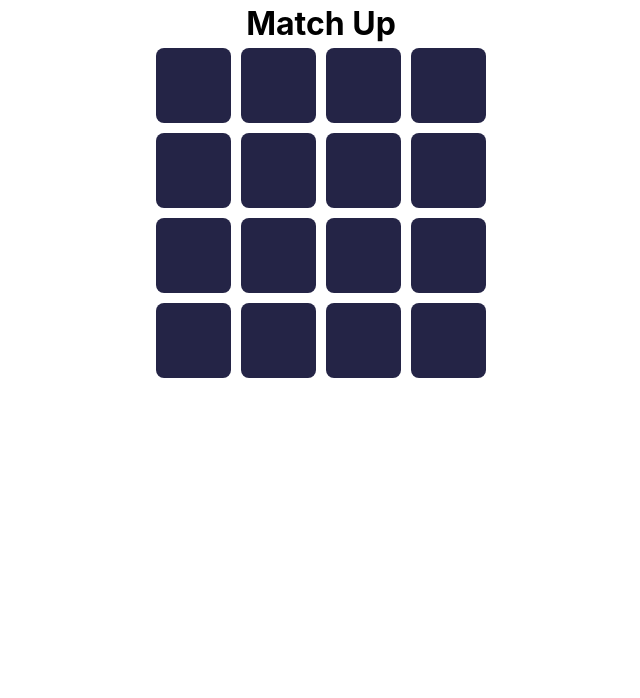
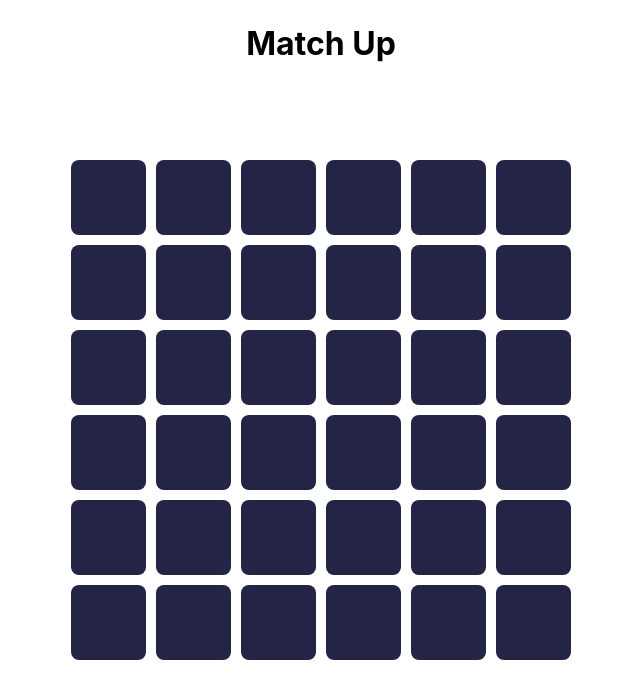
Before and after one commit to sprajams/match-up, a React (Create React App) app: page / in a window 1280 px wide. Shown: the top 698 px of the page, without its empty margins (319-959 px from the left). Built offline with nearby package versions, Linux system fonts and the light colour scheme.

Commit message:
centering of app, replay button stylings

```diff
--- a/src/App.css
+++ b/src/App.css
@@ -1,42 +1,11 @@
 .App {
   text-align: center;
+  height: 100%;
+  padding: 20px;
+}
+.inner {
   display: flex;
-  flex-direction: column;
   justify-content: center;
   align-items: center;
+  height: 90%;
 }
-
-.App-logo {
-  height: 40vmin;
-  pointer-events: none;
-}
-
-@media (prefers-reduced-motion: no-preference) {
-  .App-logo {
-    animation: App-logo-spin infinite 20s linear;
-  }
-}
-
-.App-header {
-  background-color: #282c34;
-  min-height: 100vh;
-  display: flex;
-  flex-direction: column;
-  align-items: center;
-  justify-content: center;
-  font-size: calc(10px + 2vmin);
-  color: white;
-}
-
-.App-link {
-  color: #61dafb;
-}
-
-@keyframes App-logo-spin {
-  from {
-    transform: rotate(0deg);
-  }
-  to {
-    transform: rotate(360deg);
-  }
-}
--- a/src/App.js
+++ b/src/App.js
@@ -5,7 +5,9 @@ function App() {
   return (
     <div className="App">
       <h1>Match Up</h1>
-      <Board />
+      <div className="inner">
+        <Board />
+      </div>
     </div>
   );
 }
--- a/src/components/Board/index.jsx
+++ b/src/components/Board/index.jsx
@@ -1,5 +1,6 @@
-import { useState, useEffect } from "react";
+import { useState, useEffect, useCallback } from "react";
 import Card from "../Card";
+import End from "../End";
 import styles from "./styles.module.scss";
 
 const Board = () => {
@@ -18,15 +19,18 @@ const Board = () => {
     }
     return arr;
   };
-
-  useEffect(() => {
+  const startGame = useCallback(() => {
     let array = [];
-    for (let i = 1; i <= 8; i++) {
+    for (let i = 1; i <= 18; i++) {
       array.push(i);
       array.push(i);
     }
     setDeck(shuffleCards(array));
   }, []);
+
+  useEffect(() => {
+    startGame();
+  }, [startGame]);
 
   const [clicked, setClicked] = useState([]);
 
@@ -48,11 +52,13 @@ const Board = () => {
   const gameOver = deck.length > 1 && deck.every((x) => x === "_");
   return (
     <div>
+      {gameOver ? (
+        <div>
+          <End onClick={startGame} />
+        </div>
+      ) : (
         <div className={styles.outer}>
-        {gameOver ? (
-          <div> game over</div>
-        ) : (
-          deck.length > 1 &&
+          {deck.length > 1 &&
             deck.map((cardValue, index) => {
               // if index is in current, then the card is open
               const onClick = () => {
@@ -74,9 +80,9 @@ const Board = () => {
                   />
                 </div>
               );
-          })
+            })}
+        </div>
       )}
-      </div>
     </div>
   );
 };
--- a/src/components/Board/styles.module.scss
+++ b/src/components/Board/styles.module.scss
@@ -1,6 +1,6 @@
 .outer {
   display: grid;
-  grid-template-columns: repeat(4, 75px);
-  grid-auto-rows: repeat(4, 75px);
+  grid-template-columns: repeat(6, 75px);
+  grid-auto-rows: repeat(6, 75px);
   grid-gap: 10px;
 }
--- /dev/null
+++ b/src/components/End/index.jsx
@@ -0,0 +1,12 @@
+import styles from "./styles.module.scss";
+
+const End = ({ onClick }) => {
+  return (
+    <div>
+      <button onClick={onClick} className={styles.replayBtn}>
+        Play again
+      </button>
+    </div>
+  );
+};
+export default End;
--- /dev/null
+++ b/src/components/End/styles.module.scss
@@ -0,0 +1,18 @@
+.replayBtn {
+  display: flex;
+  justify-content: center;
+  align-items: center;
+  width: 200px;
+  height: 55px;
+  font-size: 1.3rem;
+  cursor: pointer;
+  background: rgb(34, 34, 85);
+  color: rgb(251, 251, 251);
+  border: none;
+  border-radius: 8px;
+  transition: all 0.05s ease-in-out;
+  &:hover {
+    background: rgb(186, 186, 186);
+    color: rgb(35, 35, 35);
+  }
+}
```
Lines whose indentation alone changed are shown as unchanged.
